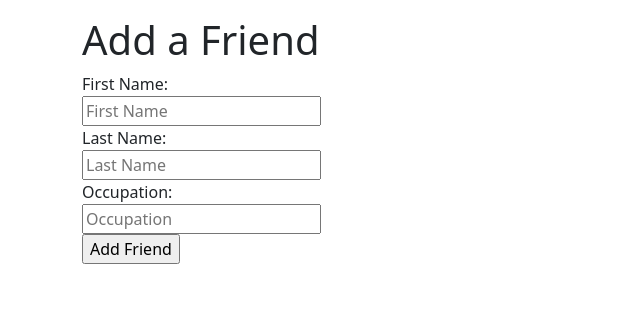
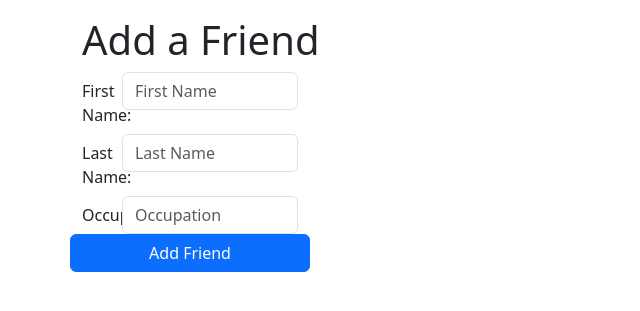
Before and after one commit to jazdal/coding-dojo-python-stack, a Flask app: page / in a window 1280 px wide. Shown: the part 121-432 px from the top of the page, without its empty margins (0-640 px from the left). Run offline with Flask 3, Linux system fonts and the light colour scheme; data that the repository does not hold is empty.

Commit message:
Updated 'First Flask' project

```diff
--- a/python/flask_mysql/db_connection/first_flask_mysql/server.py
+++ b/python/flask_mysql/db_connection/first_flask_mysql/server.py
@@ -4,7 +4,7 @@ from flask import Flask, render_template, request, redirect, session
 from friend import Friend
 
 app = Flask(__name__)
-app.secret_key = 'keep it secret, keep it safe' # modify your secret key accordingly
+app.secret_key = 'friends are precious' # modify your secret key accordingly
 
 # The following sample code blocks need to be created for every route. You may include optional parameters and arguments into the functions as necessary:
 @app.route('/')
@@ -14,16 +14,19 @@ def index():
     print(friends)
     return render_template('index.html', all_friends = friends)
 
-# The following code block is included if your project has a form for user input and registration:
-@app.route('/users', methods=['POST'])
-def create_user():
-    print(f'Got post info')
-    print(request.form)
-    session['username'] = request.form['name']
-    session['useremail'] = request.form['email']
-    # NEVER render a template on a POST request
-    # Instead, redirect to either the index or another route:
-    return redirect('/show')
+@app.route('/create_friend', methods=['POST'])
+def create_friend():
+    # First we make a data dictionary from our request.form coming from our template.
+    # The keys in data need to line up exactly with the variables in our query string.
+    data = {
+        "fname": request.form["fname"],
+        "lname": request.form["lname"],
+        "occ": request.form["occ"]
+    }
+    # We pass the data dictionary into the save method from the Friend class.
+    Friend.save(data)
+    # Don't forget to redirect after saving to the database.
+    return redirect('/')
 
 @app.route('/show')
 def show_user():
--- a/python/flask_mysql/db_connection/first_flask_mysql/templates/index.html
+++ b/python/flask_mysql/db_connection/first_flask_mysql/templates/index.html
@@ -33,14 +33,20 @@
         </div>
         <div class="container">
             <h1>Add a Friend</h1>
-            <form action="/create_friend" method="POST">
-                <label for="fname">First Name:</label>
-                <input type="text" name="fname" placeholder="First Name">
-                <label for="lname">Last Name:</label>
-                <input type="text" name="lname" placeholder="Last Name">
-                <label for="occ">Occupation:</label>
-                <input type="text" name="occ" placeholder="Occupation">
-                <input type="submit" value="Add Friend">
+            <form class="row" action="/create_friend" method="POST">
+                <label for="fname" class="col-sm-2 col-form-label">First Name:</label>
+                <div class="col-sm-10">
+                    <input type="text" class="mb-3 form-control" name="fname" placeholder="First Name">
+                </div>
+                <label for="lname" class="col-sm-2 col-form-label">Last Name:</label>
+                <div class="col-sm-10">
+                    <input type="text" class="mb-3 form-control" name="lname" placeholder="Last Name">
+                </div>
+                <label for="occ" class="col-sm-2 col-form-label">Occupation:</label>
+                <div class="col-sm-10">
+                    <input type="text" class="form-control" name="occ" placeholder="Occupation">
+                </div>
+                <input type="submit" class="btn btn-primary" value="Add Friend">
             </form>
         </div>
 
```
